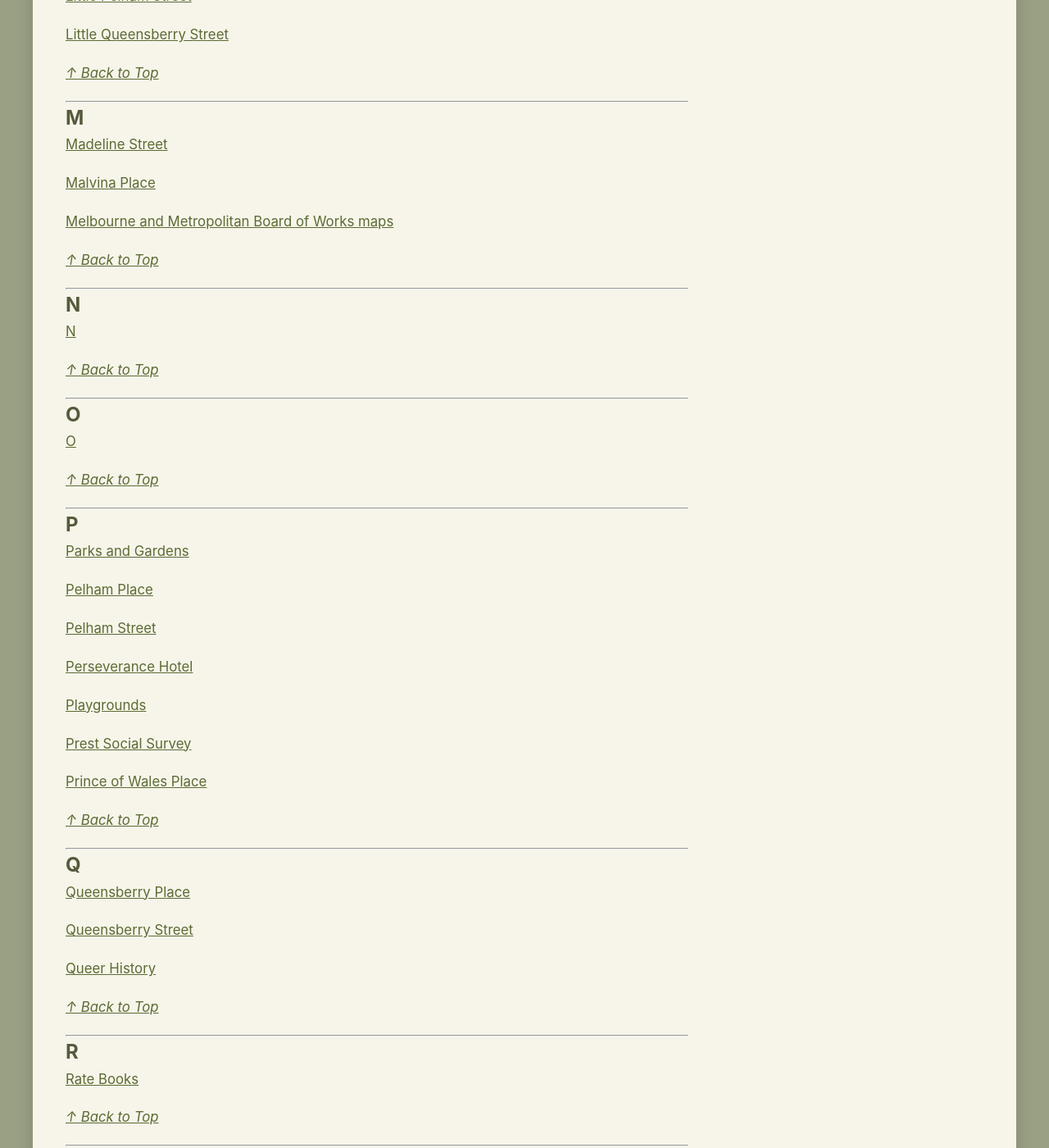
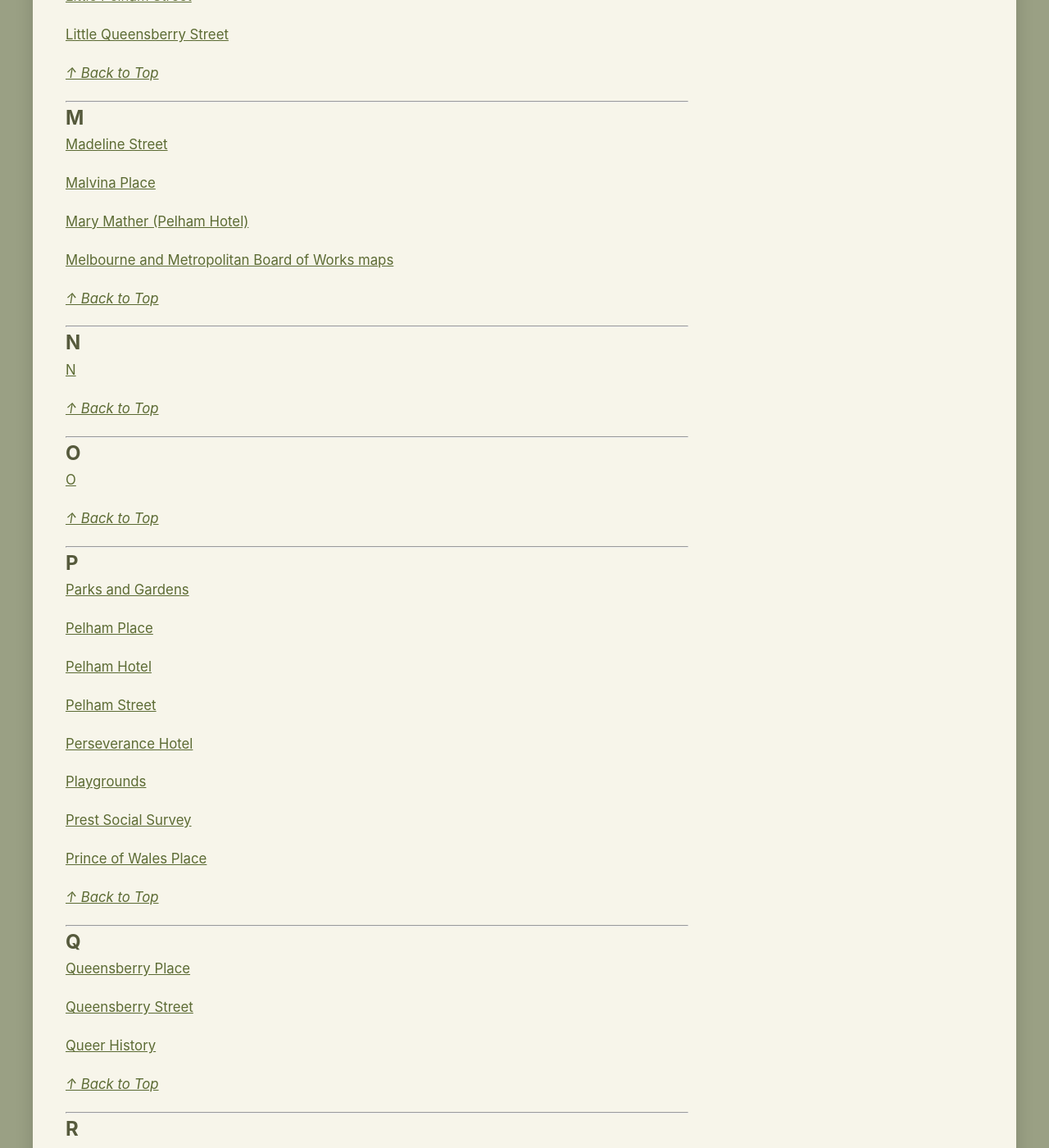
Before and after one commit to notamitchell/order, a Jekyll site: the page built from aToZ.md, in a window 1280 px wide and 1400 px high, scrolled down 4404 px. Shown: the whole window at 82% size. Built offline with Jekyll 4.4.1, drawn with Linux system fonts in a browser that asks for light colours; a script that is not in the unit is left out.

Commit message:
Update aToZ.md

```diff
--- a/aToZ.md
+++ b/aToZ.md
@@ -210,6 +210,8 @@ _[&uarr; Back to Top](#index-a-to-z)_
 
 [Malvina Place](civic?id=Malvina Place)
 
+[Mary Mather (Pelham Hotel)](civic?id=Mary%20Mather%20%28Pelham%20Hotel%29)
+
 [Melbourne and Metropolitan Board of Works maps](civic?id=MMBW)
 
 _[&uarr; Back to Top](#index-a-to-z)_
@@ -237,6 +239,8 @@ _[&uarr; Back to Top](#index-a-to-z)_
 [Parks and Gardens](civic?id=Parks and Gardens)
 
 [Pelham Place](civic?id=Pelham Place)
+
+[Pelham Hotel](civic?id=Pelham Hotel)
 
 [Pelham Street](civic?id=Pelham Street)
 
```
